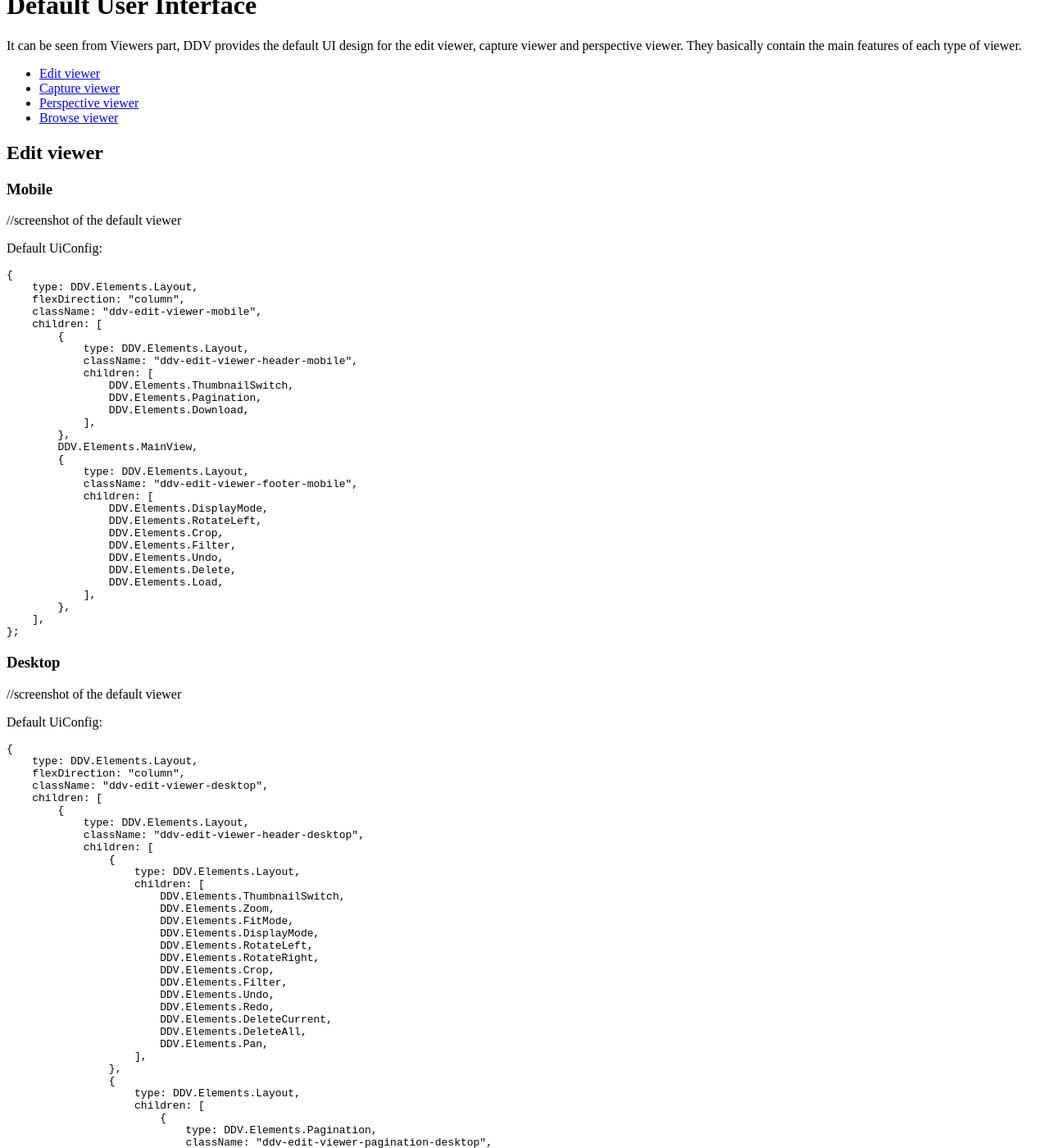
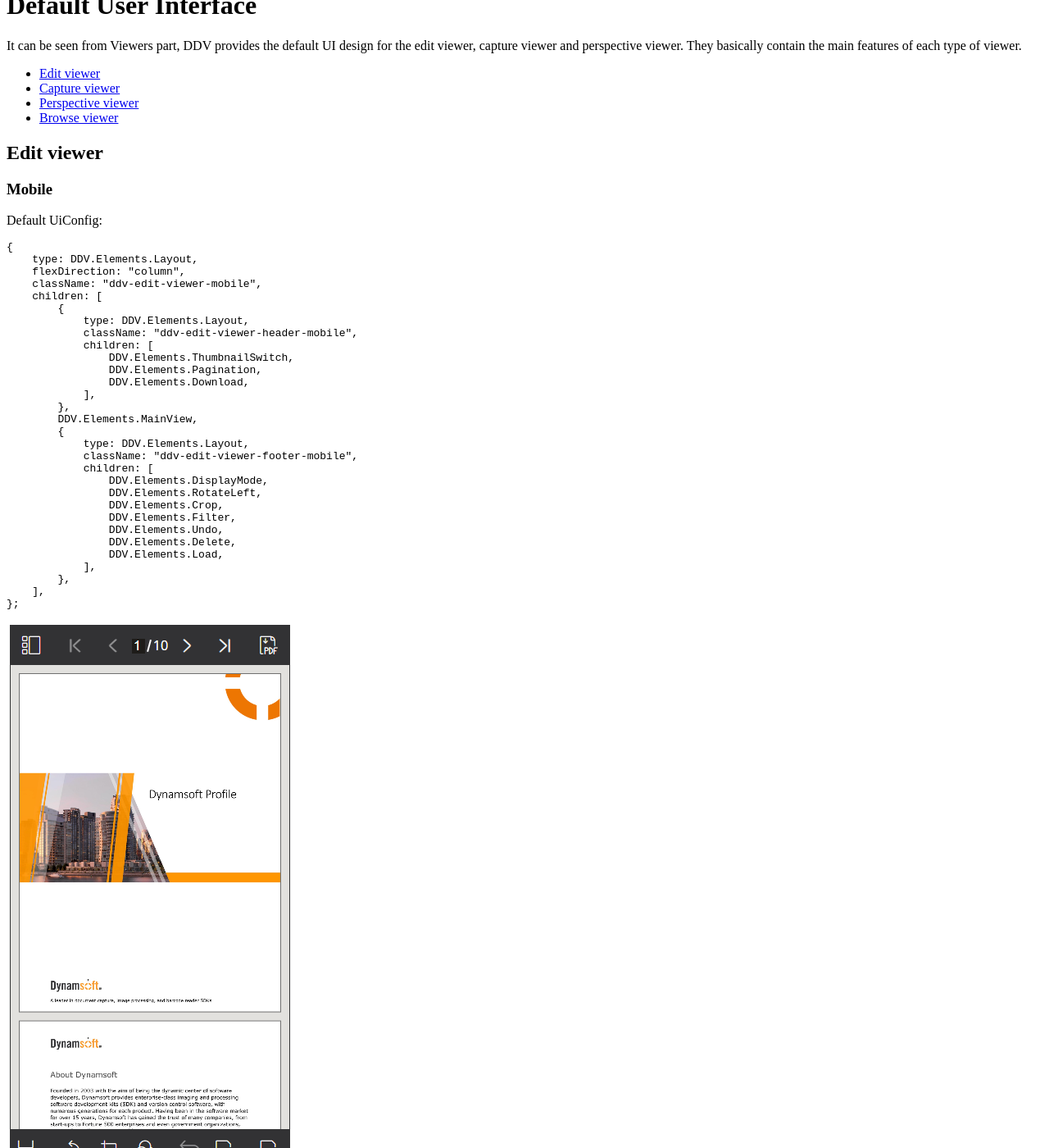
Before and after one commit to dynamsoft-docs/document-viewer-docs, a Jekyll site: the page built from ui/default_ui.md, in a window 1280 px wide and 1400 px high, scrolled down 531 px. Shown: the whole window at 82% size. Built offline with Jekyll 4.4.1, drawn with Linux system fonts in a browser that asks for light colours; some of the changed text lies outside the part shown.

Commit message:
Add screenshots

````diff
--- a/ui/default_ui.md
+++ b/ui/default_ui.md
@@ -25,8 +25,6 @@ It can be seen from Viewers part, DDV provides the default UI design for the edi
 ## Edit viewer
 
 ### Mobile
-
-//screenshot of the default viewer
 
 Default UiConfig:
 
@@ -63,9 +61,9 @@ Default UiConfig:
 };
 ```
 
+![Default mobile EditViewer UI](/assets/imgs/dmeditui.png)
+
 ### Desktop
-
-//screenshot of the default viewer
 
 Default UiConfig:
 
@@ -123,8 +123,6 @@ Default UiConfig:
 ## Capture viewer
 
 ### Mobile
-
-//screenshot of the default viewer
 
 Default UiConfig:
 
@@ -163,9 +161,9 @@ Default UiConfig:
 };
 ```
 
+![Default mobile CaptureViewer UI](/assets/imgs/dmcaptureui.png)
+
 ### Desktop
-
-//screenshot of the default viewer
 
 Default UiConfig:
 
@@ -207,8 +207,6 @@ Default UiConfig:
 ## Perspective viewer
 
 ### Mobile
-
-//screenshot of the default viewer
 
 Default UiConfig:
 
@@ -242,9 +240,9 @@ Default UiConfig:
 };
 ```
 
+![Default mobile PerspectiveViewer UI](/assets/imgs/dmperui.png)
+
 ### Desktop
-
-//screenshot of the default viewer
 
 Default UiConfig:
 
````
Also changed, not shown: other parts of ui/default_ui.md (+6 -0 lines), assets/imgs/ddcaptureui.png (added), assets/imgs/ddeditui.png (added), assets/imgs/ddperui.png (added), assets/imgs/dmcaptureui.png (added), assets/imgs/dmeditui.png (added).
